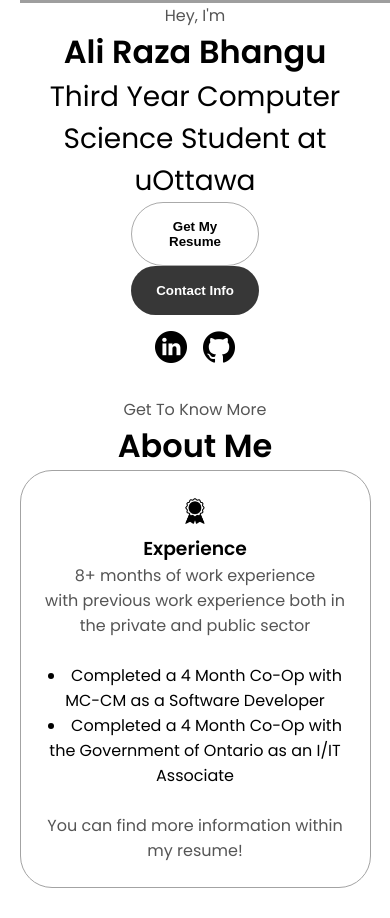
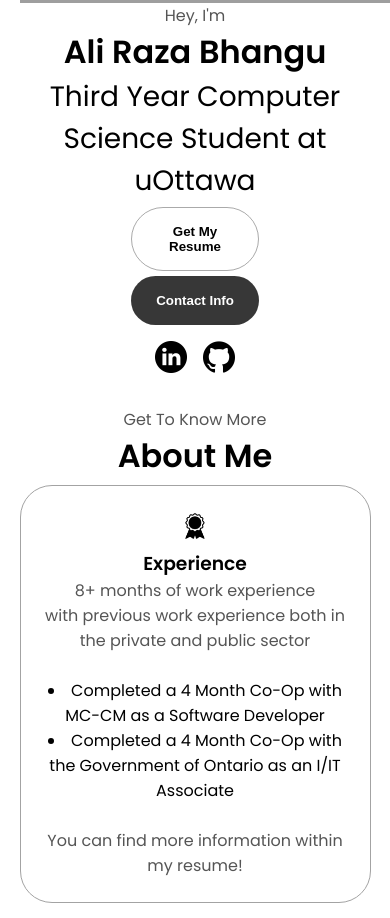
Before and after one commit to ABhangu59/ABhangu59.github.io, a plain HTML site: page index.html in a window 390 px wide. Shown: the part 622-1540 px from the top of the page. Drawn offline with Linux system fonts and the light colour scheme; grey boxes are pictures that could not be loaded.

Commit message:
Fixing the overlapping buttons and sections.

```diff
--- a/index.html
+++ b/index.html
@@ -48,10 +48,12 @@
             <p class = "section-text-p1">Hey, I'm</p>
             <h1 class="title">Ali Raza Bhangu</h1>
             <avaiable class = "section-text-p2">Third Year Computer Science Student at uOttawa </p>
-            <div class = "btn-container">
+
+            <div class = "contact-info-btn-container">
                 <button class ="btn btn-color-2" onclick="window.open('AliBhangu_Resume2023.pdf')">Get My Resume</button>
             </div>
-            <div class = "btn-container">
+
+            <div class = "contact-info-btn-container">
                 <button class ="btn btn-color-1" onclick="location.href = './#contact'">Contact Info</button>
             </div>
 
@@ -134,6 +136,8 @@
         <img src="arrow.png" alt = "Arrow Icon" class ="icon arrow" onclick="location.href='#experience'" />
 
     </section>
+
+    <br>
 
     <section id="experience">
         <p class="section__text__p1"></p>
--- a/mediaqueries.css
+++ b/mediaqueries.css
@@ -66,8 +66,9 @@
     }
     .about-containers,
     .contact-info-upper-container,
-    .btn-container {
+    .contact-btn {
       flex-wrap: wrap;
+      padding-top: 5px;
     }
     .contact-info-container {
       margin: 0;
--- a/style.css
+++ b/style.css
@@ -218,8 +218,14 @@ section {
     display: flex;
     justify-content: center;
     gap: 1rem;
-    margin: 19;
   }
+
+.contact-info-btn-container{
+  display: flex;
+  justify-content: center;
+  gap: 1rem;
+  margin-top: 5px;
+}
 
   .btn {
     font-weight: 600;
@@ -234,7 +240,6 @@ section {
   .btn-color-2 {
     border: rgba(55, 55, 55, 0.423) 0.1rem solid;
   }
-
 
   .btn-color-1:hover,
   .btn-color-2:hover {
```
